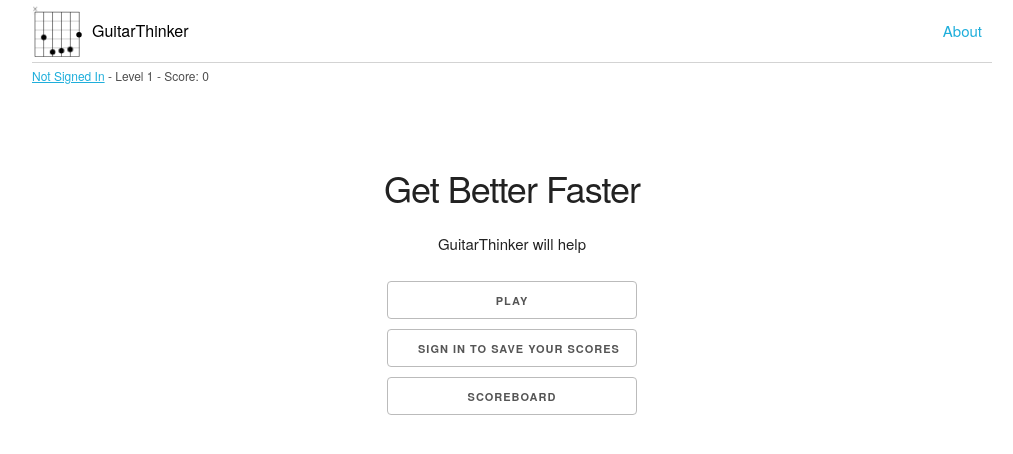
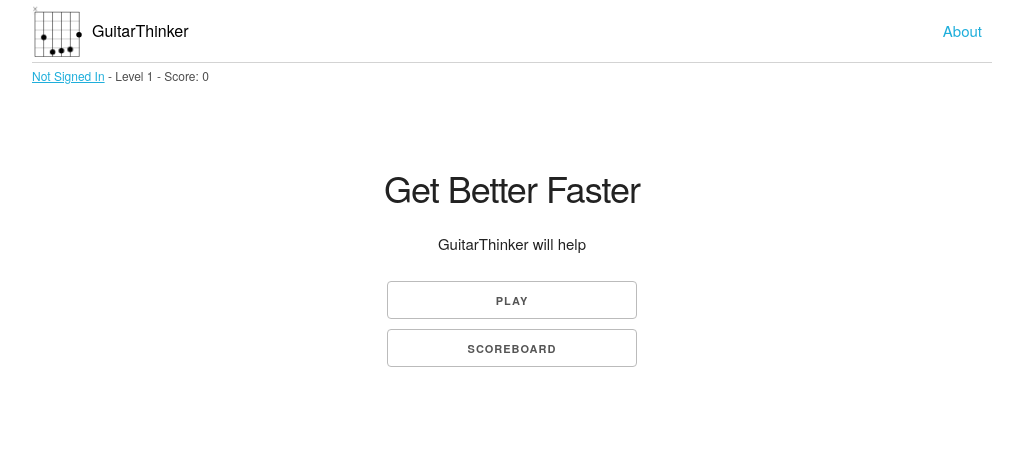
Before and after one commit to natedean/gt-new, a React (Create React App) app in the folder client/: page / in a window 1280 px wide. Shown: the top 454 px of the page, without its empty margins (128-1141 px from the left). Built offline with nearby package versions, Linux system fonts and the light colour scheme; what auth0-js would draw is missing.

Commit message:
More login related user flow complete

```diff
--- a/client/src/components/Home/index.js
+++ b/client/src/components/Home/index.js
@@ -2,15 +2,7 @@ import React, {Component} from 'react';
 import {Link} from 'react-router-dom';
 
 class Home extends Component {
-  handleLoginClick = (e) => {
-    e.preventDefault();
-
-    this.props.auth.login();
-  };
-
   render() {
-    const {auth} = this.props;
-
     return (
       <div className="home body-content-with-top-margin">
         <div className="text-center">
@@ -18,8 +10,6 @@ class Home extends Component {
           <p>GuitarThinker will help</p>
           <div className="vertical-button-array">
             <Link to="/play"><button>Play</button></Link>
-            {!auth.isAuthenticated() &&
-              <button onClick={this.handleLoginClick}>Sign In to Save Your Scores</button>}
             <Link to="/scoreboard"><button>Scoreboard</button></Link>
           </div>
         </div>
@@ -28,4 +18,6 @@ class Home extends Component {
   }
 }
 
+Home.propTypes = {};
+
 export default Home;
--- a/client/src/containers/App.js
+++ b/client/src/containers/App.js
@@ -44,16 +44,23 @@ class App extends Component {
     }
   }
 
+  handleLoginClick = (e) => {
+    e.preventDefault();
+
+    auth.login();
+  };
+
   render() {
     const {user} = this.props;
+    const isAuthenticated = auth.isAuthenticated();
 
     return (
       <Router>
         <div className="container">
           <NavBar />
           <UserInfo user={user} auth={auth} />
-          <FadeRoute exact path="/" component={() => (<Home user={user} auth={auth} />)} />
-          <FadeRoute path="/play" component={Play} />
+          <FadeRoute exact path="/" component={() => (<Home isAuthenticated={isAuthenticated} handleLoginClick={this.handleLoginClick} />)} />
+          <FadeRoute path="/play" component={() => (<Play isAuthenticated={isAuthenticated} handleLoginClick={this.handleLoginClick} />)} />
           <FadeRoute path="/about" component={LazyAbout} />
           <Route path="/users" component={LazyUsers}/>
           <Route path="/questions" component={RankedQuestionsList}/>
--- a/client/src/containers/Play.js
+++ b/client/src/containers/Play.js
@@ -1,5 +1,6 @@
 import React, {Component} from 'react';
 import {connect} from 'react-redux';
+import PropTypes from 'prop-types';
 import {saveAnswer} from '../actions';
 import LazySightReading from '../games/SightReading/LazyIndex';
 
@@ -25,7 +26,7 @@ class Play extends Component {
 
   render() {
     const {question, userHasBeenWelcomed} = this.state;
-    const {user} = this.props;
+    const {user, isAuthenticated, handleLoginClick} = this.props;
 
     if (!user) return (<div>No user found</div>);
 
@@ -41,7 +42,7 @@ class Play extends Component {
                 <br/>
                 There will be games, and fun, and places to study if you struggle.
               </p>
-              {!user.sub && <p className="secondaryText">If you sign in, your points and level will be saved.</p>}
+              {!isAuthenticated && <p className="secondaryText">If you <a href="/#login" onClick={handleLoginClick}>Sign In</a>, your points and level will be saved.</p>}
               <button onClick={this.setUserHasBeenWelcomed}>SWEET, I AM READY</button>
             </div>
           </div>
@@ -63,4 +64,10 @@ const mapStateToProps = (state) => ({
   user: state.root.user.data
 });
 
+Play.propTypes = {
+  user: PropTypes.object,
+  isAuthenticated: PropTypes.bool.isRequired,
+  handleLoginClick: PropTypes.func.isRequired
+};
+
 export default connect(mapStateToProps)(Play);
```
